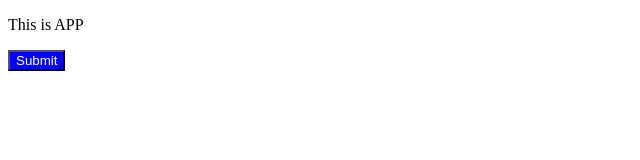
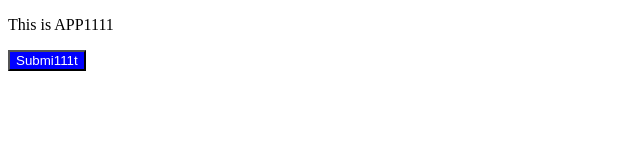
Before and after one commit to LORENISALONE/git, a plain HTML site: page index.html in a window 1280 px wide. Shown: the full height of the page, 0-640 px from the left. Drawn offline with Linux system fonts and the light colour scheme.

Commit message:
update 2

```diff
--- a/index.html
+++ b/index.html
@@ -8,7 +8,7 @@
     <link rel="stylesheet" href="index.css">
 </head>
 <body>
-    <p>This is APP</p>
-    <button>Submit</button>
+    <p>This is APP1111</p>
+    <button>Submi111t</button>
 </body>
 </html>
```
